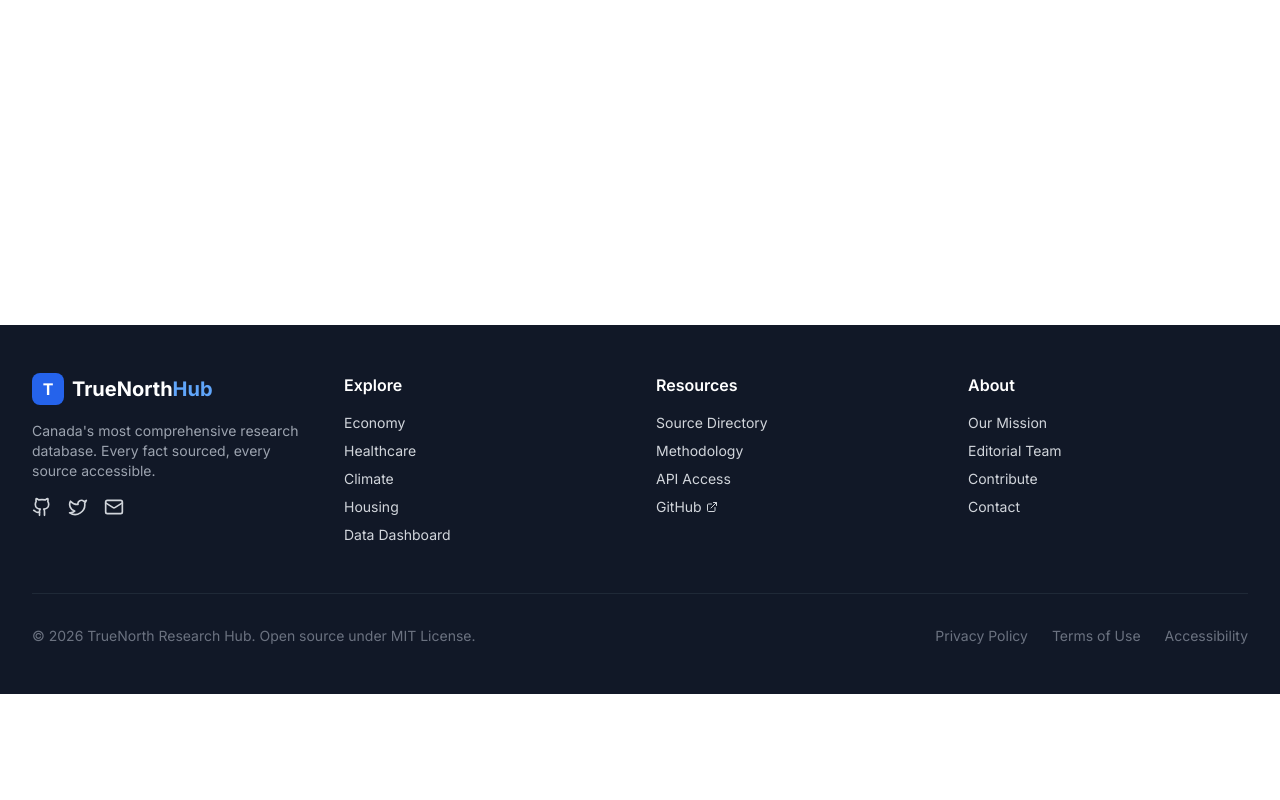
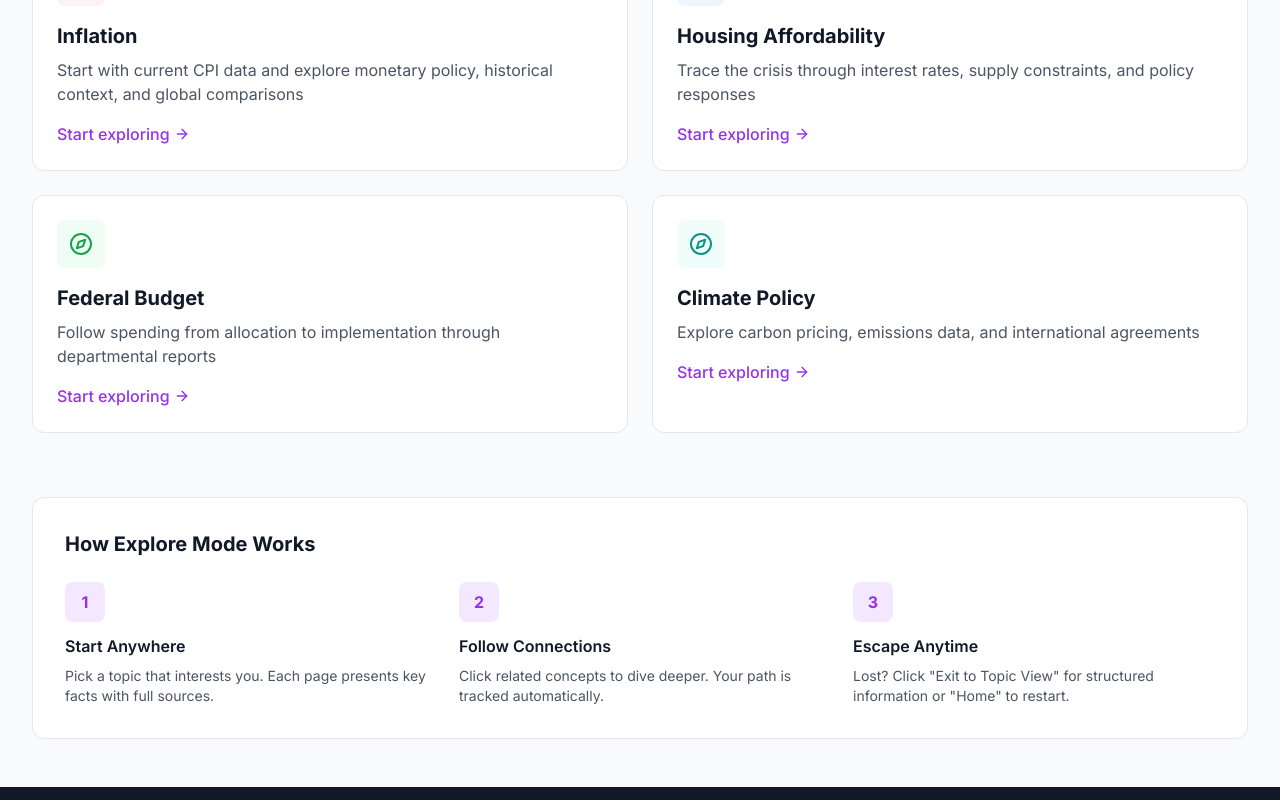
Before and after one commit to CivicIntelCanada/TrueNorthResearchHub, a Next.js app: page /explore in a window 1280 px wide. Before the commit this address had no page. Shown: the part 540-1340 px from the top of the page. Before the commit the page ends 1234 px from the top, so only its background shows below. Built offline with nearby package versions, Linux system fonts and the light colour scheme.

Commit message:
Add src/app/explore/page.tsx

```diff
--- /dev/null
+++ b/src/app/explore/page.tsx
@@ -0,0 +1,94 @@
+import Link from 'next/link';
+import { Compass, ArrowRight } from 'lucide-react';
+
+export default function Explore() {
+  const startingPoints = [
+    {
+      title: 'Inflation',
+      description: 'Start with current CPI data and explore monetary policy, historical context, and global comparisons',
+      href: '/explore/inflation/',
+      color: 'bg-red-50 text-red-600'
+    },
+    {
+      title: 'Housing Affordability',
+      description: 'Trace the crisis through interest rates, supply constraints, and policy responses',
+      href: '/explore/housing/',
+      color: 'bg-blue-50 text-blue-600'
+    },
+    {
+      title: 'Federal Budget',
+      description: 'Follow spending from allocation to implementation through departmental reports',
+      href: '/explore/budget/',
+      color: 'bg-green-50 text-green-600'
+    },
+    {
+      title: 'Climate Policy',
+      description: 'Explore carbon pricing, emissions data, and international agreements',
+      href: '/explore/climate/',
+      color: 'bg-teal-50 text-teal-600'
+    }
+  ];
+
+  return (
+    <div className="min-h-screen bg-gray-50">
+      <div className="bg-gradient-to-br from-indigo-900 via-purple-900 to-indigo-900 text-white">
+        <div className="max-w-7xl mx-auto px-4 sm:px-6 lg:px-8 py-16">
+          <div className="flex items-center gap-3 mb-4">
+            <Compass className="w-10 h-10 text-purple-300" />
+          </div>
+          <h1 className="text-4xl font-bold mb-4">Explore Mode</h1>
+          <p className="text-xl text-purple-200 max-w-2xl">
+            Navigate topics through connections. Follow your curiosity down rabbit holes with clear escape hatches and full source transparency.
+          </p>
+        </div>
+      </div>
+
+      <div className="max-w-7xl mx-auto px-4 sm:px-6 lg:px-8 py-12">
+        <h2 className="text-2xl font-bold text-gray-900 mb-8">Choose a Starting Point</h2>
+
+        <div className="grid grid-cols-1 md:grid-cols-2 gap-6">
+          {startingPoints.map((point) => (
+            <Link
+              key={point.title}
+              href={point.href}
+              className="group bg-white rounded-xl border p-6 hover:shadow-lg hover:border-purple-300 transition-all"
+            >
+              <div className={`w-12 h-12 rounded-lg ${point.color} flex items-center justify-center mb-4 group-hover:scale-110 transition-transform`}>
+                <Compass className="w-6 h-6" />
+              </div>
+              <h3 className="text-xl font-bold text-gray-900 mb-2 group-hover:text-purple-600 transition-colors">
+                {point.title}
+              </h3>
+              <p className="text-gray-600 mb-4">{point.description}</p>
+              <span className="inline-flex items-center gap-1 text-purple-600 font-medium group-hover:gap-2 transition-all">
+                Start exploring <ArrowRight className="w-4 h-4" />
+              </span>
+            </Link>
+          ))}
+        </div>
+
+        {/* How it Works */}
+        <div className="mt-16 bg-white rounded-xl border p-8">
+          <h3 className="text-xl font-bold text-gray-900 mb-6">How Explore Mode Works</h3>
+          <div className="grid grid-cols-1 md:grid-cols-3 gap-8">
+            <div>
+              <div className="w-10 h-10 bg-purple-100 rounded-lg flex items-center justify-center text-purple-600 font-bold mb-3">1</div>
+              <h4 className="font-semibold text-gray-900 mb-2">Start Anywhere</h4>
+              <p className="text-sm text-gray-600">Pick a topic that interests you. Each page presents key facts with full sources.</p>
+            </div>
+            <div>
+              <div className="w-10 h-10 bg-purple-100 rounded-lg flex items-center justify-center text-purple-600 font-bold mb-3">2</div>
+              <h4 className="font-semibold text-gray-900 mb-2">Follow Connections</h4>
+              <p className="text-sm text-gray-600">Click related concepts to dive deeper. Your path is tracked automatically.</p>
+            </div>
+            <div>
+              <div className="w-10 h-10 bg-purple-100 rounded-lg flex items-center justify-center text-purple-600 font-bold mb-3">3</div>
+              <h4 className="font-semibold text-gray-900 mb-2">Escape Anytime</h4>
+              <p className="text-sm text-gray-600">Lost? Click "Exit to Topic View" for structured information or "Home" to restart.</p>
+            </div>
+          </div>
+        </div>
+      </div>
+    </div>
+  );
+}
```
